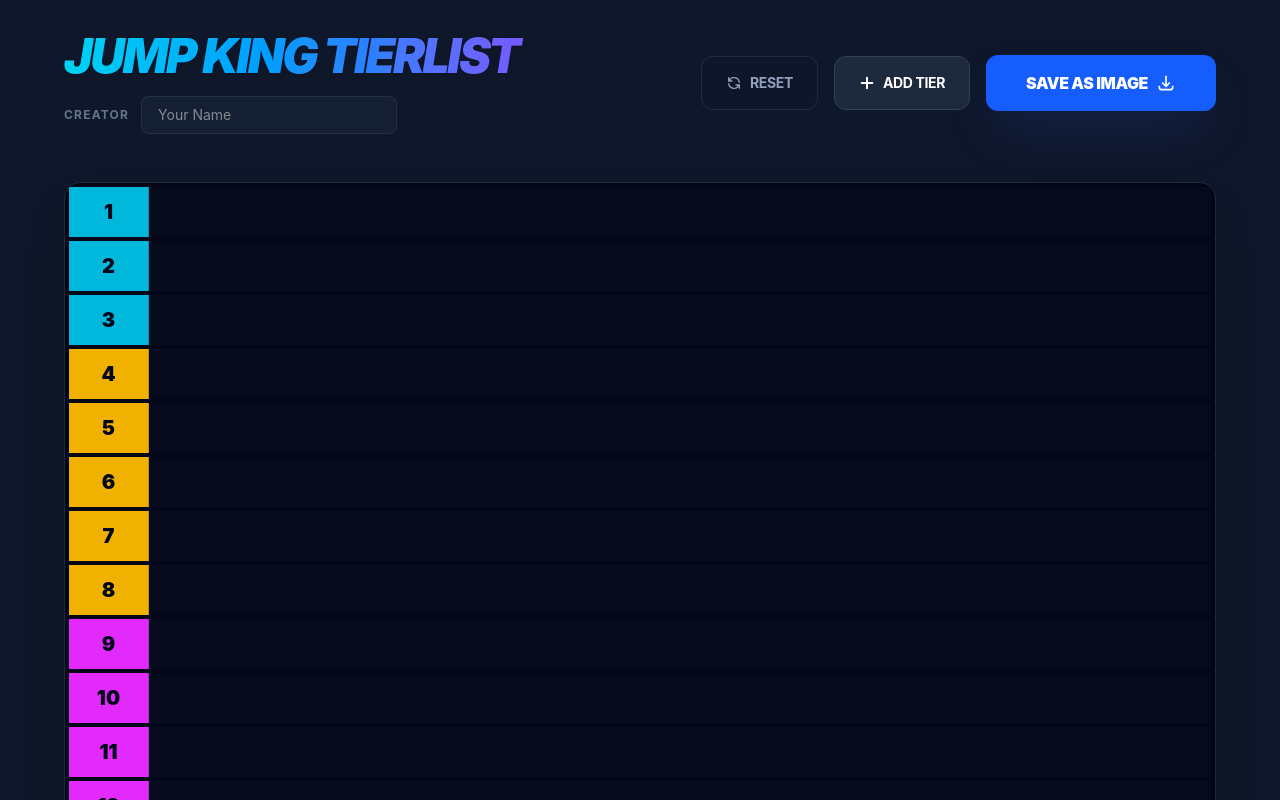
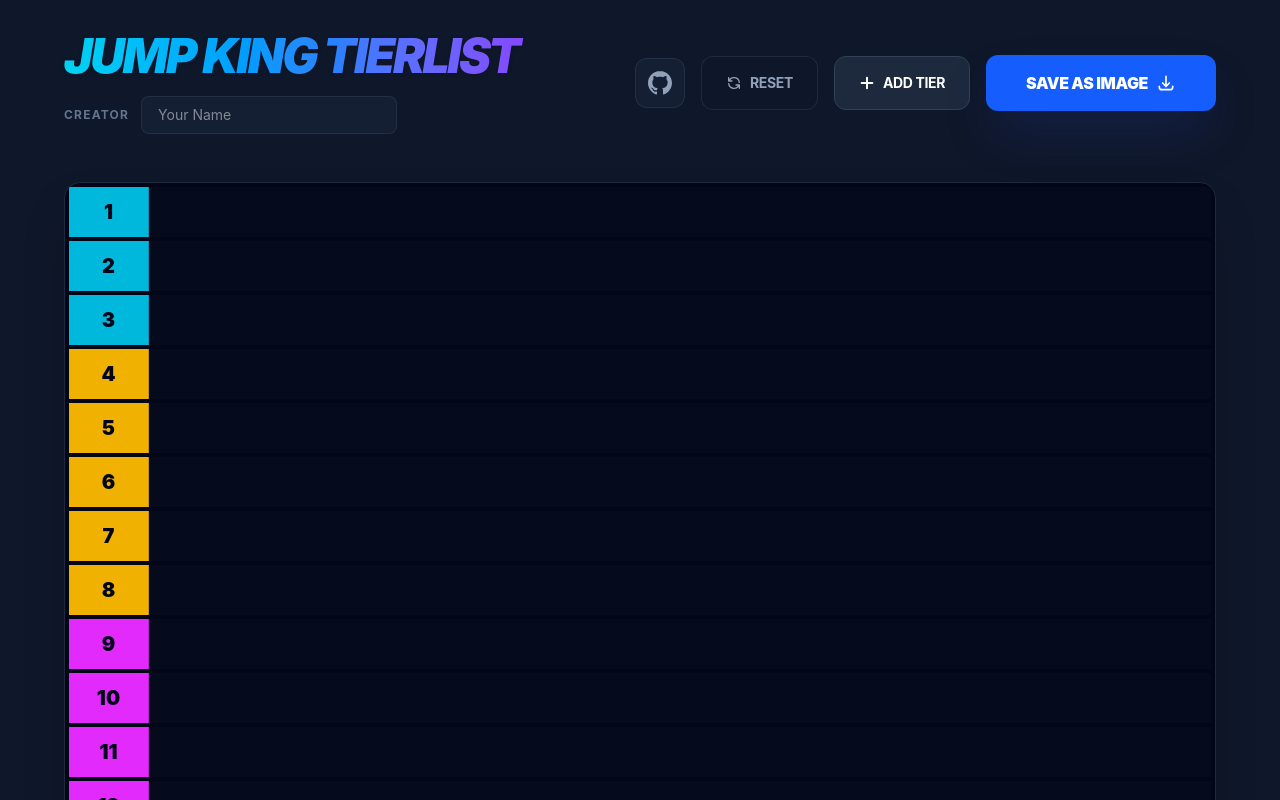
Before and after one commit to YutaGoto/jumpking-custom-maps-tierlist, a React (Vite) app: page / in a window 1280 px wide. Shown: the top 800 px of the page. Built offline with nearby package versions, Linux system fonts and the light colour scheme.

Commit message:
:sparkles: add GitHub link

```diff
--- a/src/App.tsx
+++ b/src/App.tsx
@@ -280,6 +280,17 @@
           </div>
         </div>
         <div className="flex items-center gap-4 no-export-btn">
+          <a
+            href="https://github.com/YutaGoto/jumpking-custom-maps-tierlist"
+            target="_blank"
+            rel="noopener noreferrer"
+            className="p-3 bg-slate-800/50 hover:bg-slate-700 text-slate-400 hover:text-white rounded-xl border border-slate-700/50 transition-all flex items-center justify-center group/github"
+            title="View on GitHub"
+          >
+            <svg className="w-6 h-6 fill-current" viewBox="0 0 24 24">
+              <path d="M12 0c-6.626 0-12 5.373-12 12 0 5.302 3.438 9.8 8.207 11.387.599.111.793-.261.793-.577v-2.234c-3.338.726-4.042-1.416-4.042-1.416-.546-1.387-1.333-1.756-1.333-1.756-1.089-.745.083-.729.083-.729 1.205.084 1.839 1.237 1.839 1.237 1.07 1.834 2.807 1.304 3.492.997.107-.775.418-1.305.762-1.604-2.665-.305-5.467-1.334-5.467-5.931 0-1.311.469-2.381 1.236-3.221-.124-.303-.535-1.524.117-3.176 0 0 1.008-.322 3.301 1.23.957-.266 1.983-.399 3.003-.404 1.02.005 2.047.138 3.006.404 2.291-1.552 3.297-1.23 3.297-1.23.653 1.653.242 2.874.118 3.176.77.84 1.235 1.911 1.235 3.221 0 4.609-2.807 5.624-5.479 5.921.43.372.823 1.102.823 2.222v3.293c0 .319.192.694.801.576 4.765-1.589 8.199-6.086 8.199-11.386 0-6.627-5.373-12-12-12z" />
+            </svg>
+          </a>
           <button
             onClick={resetState}
             className="bg-slate-900/50 hover:bg-red-900/40 text-slate-400 hover:text-red-400 font-bold py-4 px-6 rounded-xl border border-slate-700/50 hover:border-red-900/50 transition-all flex items-center gap-2 uppercase tracking-tight text-sm group/reset"
```
